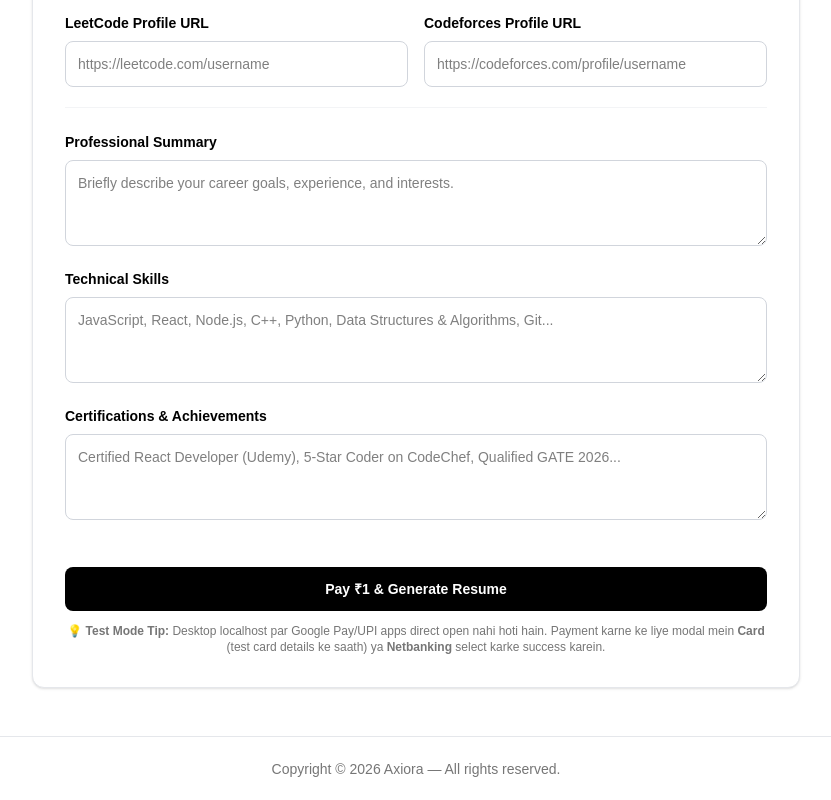
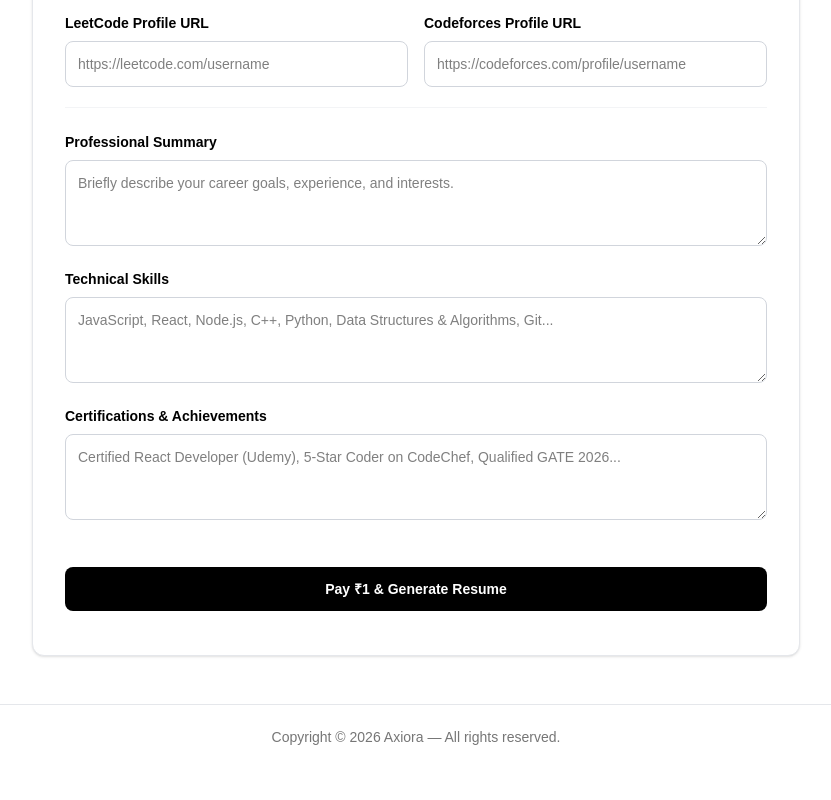
Before and after one commit to devanubhav01/Axiora, a Next.js app: page /create-resume in a window 1280 px wide. Shown: the part 696-1496 px from the top of the page, without its empty margins (224-1055 px from the left). After the commit the page ends 1464 px from the top, so only its background shows below. Built offline with nearby package versions, Linux system fonts and the light colour scheme; no server answers.

Commit message:
Remove payment test mode tip from resume page
Removed test mode tip for payment methods.

```diff
--- a/app/create-resume/page.js
+++ b/app/create-resume/page.js
@@ -303,7 +303,7 @@ function CreateResumeContent() {
                                 {loading ? "Initiating Checkout..." : "Pay ₹1 & Generate Resume"}
                             </button>
                             <p className="text-center text-xs text-[#767676] mt-3">
-                                💡 <strong>Test Mode Tip:</strong> Desktop localhost par Google Pay/UPI apps direct open nahi hoti hain. Payment karne ke liye modal mein <strong>Card</strong> (test card details ke saath) ya <strong>Netbanking</strong> select karke success karein.
+
                             </p>
                         </div>
                     </form>
```
